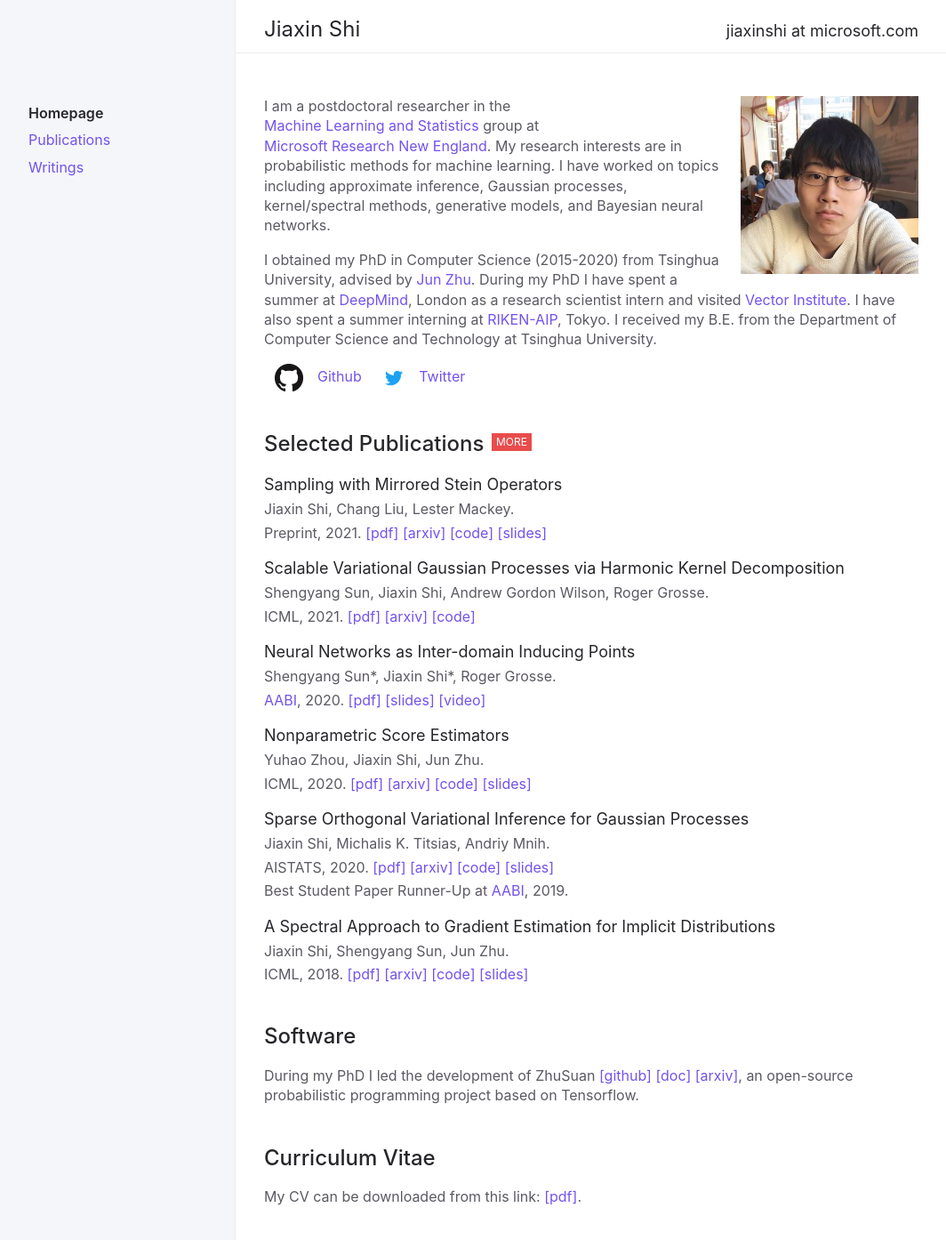
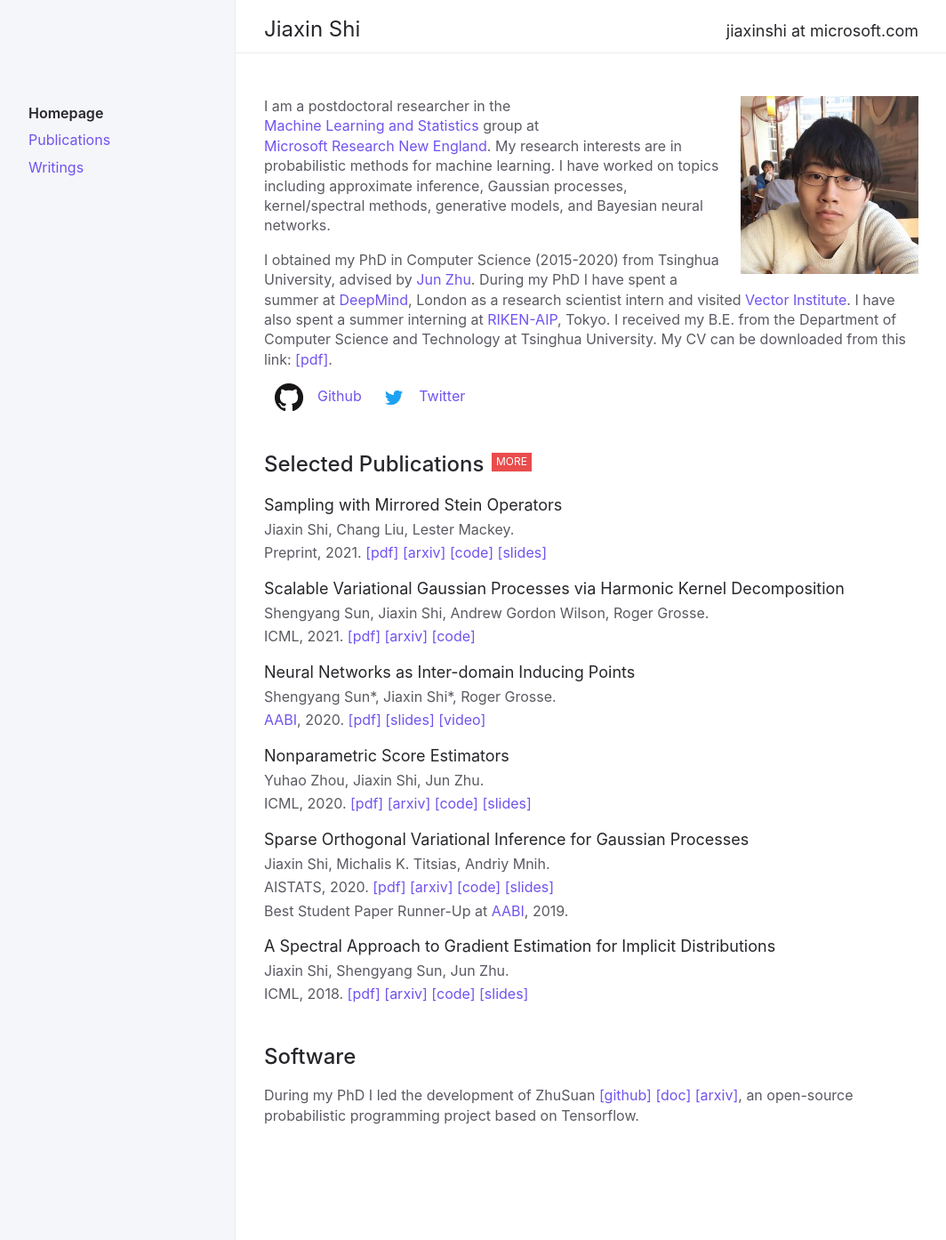
Before and after one commit to thjashin/thjashin.github.io, a Jekyll site: the page built from index.md, in a window 1280 px wide. Shown: the top 1394 px of the page at 89% size, without its empty margins (91-1155 px from the left). Built offline with Jekyll 4.4.1, drawn with Linux system fonts in a browser that asks for light colours.

Commit message:
update cv

```diff
--- a/index.md
+++ b/index.md
@@ -108,7 +109,5 @@ ZhuSuan: A Library for Bayesian Deep Learning
 
 
 
-## Curriculum Vitae
-{: .d-inline-block :}
-
-My CV can be downloaded from this link: [[pdf]](https://thjashin.github.io/docs/Curriculum_Vitae.pdf).
+<!-- ## Curriculum Vitae
+{: .d-inline-block :} -->
```
Also changed, not shown: other parts of index.md (+1 -0 lines), 1 other file.
